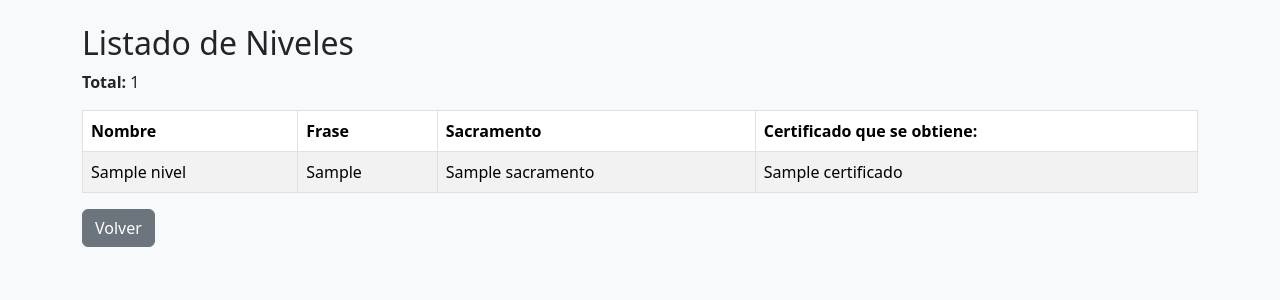
After one commit to MartinBurga/ProjectPhase7, a Flask app: page /Nivel in a window 1280 px wide. The commit adds this page. Shown: the top 300 px of the page. Run offline with Flask 3, Linux system fonts and the light colour scheme; a database or web service that is not in the repository returns one stand-in record (values such as "Sample title"); some libraries are stand-ins or nearby versions.

Commit message:
Implementacion de apartados de Nivel y coreccion de estructura

```diff
--- a/app.py
+++ b/app.py
@@ -8,12 +8,12 @@ app = Flask(__name__)
 app.config["MONGO_URI"] = config.MONGO_URI
 mongo = PyMongo(app)
 
+# ================= INDEX =================
 @app.route("/")
 def index():
     return render_template("index.html")
 
 # ================= CATEQUISTA =================
-
 @app.route("/Catequista")
 def catequista():
     catequistas = list(mongo.db.Catequista.find())
@@ -44,6 +44,7 @@ def editar_catequista(id):
             }}
         )
         return redirect(url_for("catequista"))
+
     catequista = mongo.db.Catequista.find_one({'_id': ObjectId(id)})
     return render_template("Catequista_form.html", accion="Editar", catequista=catequista)
 
@@ -53,36 +54,60 @@ def eliminar_catequista(id):
     return redirect(url_for("catequista"))
 
 # ================= CATEQUIZANDO =================
-
 @app.route("/Catequizando")
 def catequizando():
     catequizandos = list(mongo.db.Catequizando.find())
+    niveles_dict = {str(n['_id']): n['nombreNivel'] for n in mongo.db.Nivel.find()}
+
+    niveles_resumen = {}
     for c in catequizandos:
         if isinstance(c.get('fechaNacimiento'), datetime):
             c['fechaNacimiento'] = c['fechaNacimiento'].strftime('%Y-%m-%d')
+        # Convertir ObjectId a string para usar en template
+        c['idNivel'] = str(c['idNivel']) if c.get('idNivel') else ''
+        c['nombreNivel'] = niveles_dict.get(c.get('idNivel'), "Sin Nivel")
 
-    niveles = {}
-    for c in catequizandos:
-        nivel = c.get("idNivel", "Sin Nivel")
-        niveles[nivel] = niveles.get(nivel, 0) + 1
+        # Resumen
+        nivel = c['nombreNivel']
+        niveles_resumen[nivel] = niveles_resumen.get(nivel, 0) + 1
 
-    return render_template("Catequizando.html", catequizandos=catequizandos, total=len(catequizandos), niveles_resumen=niveles)
+    return render_template(
+        "Catequizando.html",
+        catequizandos=catequizandos,
+        total=len(catequizandos),
+        niveles_resumen=niveles_resumen
+    )
 
 @app.route("/Catequizando/nuevo", methods=["GET","POST"])
 def nuevo_catequizando():
+    niveles = list(mongo.db.Nivel.find())
+    for n in niveles:
+        n['_id'] = str(n['_id'])  # Convertir ObjectId a string
+
     if request.method == "POST":
         mongo.db.Catequizando.insert_one({
             'nombreCatequizando': request.form['nombre'],
             'apellidoCatequizando': request.form['apellido'],
             'cedulaCatequizando': request.form['cedula'],
             'fechaNacimiento': datetime.strptime(request.form['fechaNacimiento'], "%Y-%m-%d"),
-            'idNivel': request.form['idNivel']
+            'idNivel': ObjectId(request.form['idNivel']) if request.form['idNivel'] else None
         })
         return redirect(url_for("catequizando"))
-    return render_template("Catequizando_form.html", accion="Nuevo", catequizando=None)
+
+    return render_template("Catequizando_form.html", accion="Nuevo", catequizando=None, niveles=niveles)
 
 @app.route("/Catequizando/editar/<id>", methods=["GET","POST"])
 def editar_catequizando(id):
+    niveles = list(mongo.db.Nivel.find())
+    for n in niveles:
+        n['_id'] = str(n['_id'])
+
+    catequizando = mongo.db.Catequizando.find_one({'_id': ObjectId(id)})
+    if isinstance(catequizando.get("fechaNacimiento"), datetime):
+        catequizando["fechaNacimiento"] = catequizando["fechaNacimiento"].strftime("%Y-%m-%d")
+    # Convertir ObjectId a string para seleccionar el nivel en template
+    catequizando['idNivel'] = str(catequizando['idNivel']) if catequizando.get('idNivel') else ''
+
     if request.method == "POST":
         mongo.db.Catequizando.update_one(
             {'_id': ObjectId(id)},
@@ -91,16 +116,12 @@ def editar_catequizando(id):
                 'apellidoCatequizando': request.form['apellido'],
                 'cedulaCatequizando': request.form['cedula'],
                 'fechaNacimiento': datetime.strptime(request.form['fechaNacimiento'], "%Y-%m-%d"),
-                'idNivel': request.form['idNivel']
+                'idNivel': ObjectId(request.form['idNivel']) if request.form['idNivel'] else None
             }}
         )
         return redirect(url_for("catequizando"))
 
-    catequizando = mongo.db.Catequizando.find_one({'_id': ObjectId(id)})
-    if isinstance(catequizando.get("fechaNacimiento"), datetime):
-        catequizando["fechaNacimiento"] = catequizando["fechaNacimiento"].strftime("%Y-%m-%d")
-
-    return render_template("Catequizando_form.html", accion="Editar", catequizando=catequizando)
+    return render_template("Catequizando_form.html", accion="Editar", catequizando=catequizando, niveles=niveles)
 
 @app.route("/Catequizando/eliminar/<id>", methods=["POST"])
 def eliminar_catequizando(id):
@@ -108,7 +129,6 @@ def eliminar_catequizando(id):
     return redirect(url_for("catequizando"))
 
 # ================= PARROQUIA =================
-
 @app.route("/Parroquia")
 def parroquia():
     parroquias = list(mongo.db.Parroquia.find())
@@ -152,5 +172,20 @@ def eliminar_parroquia(id):
     mongo.db.Parroquia.delete_one({'_id': ObjectId(id)})
     return redirect(url_for("parroquia"))
 
+# ================= NIVELES (SOLO LECTURA) =================
+@app.route("/Nivel")
+def nivel():
+    niveles = list(mongo.db.Nivel.find())
+    total = len(niveles)
+
+    for n in niveles:
+        n['_id'] = str(n['_id'])
+        if 'certificado' in n and n['certificado']:
+            n['certificado']['fechaCertificado'] = str(n['certificado']['fechaCertificado'])[:10]
+        if 'sacramento' in n and n['sacramento']:
+            n['sacramento']['fechaSacramento'] = str(n['sacramento']['fechaSacramento'])[:10]
+
+    return render_template("Nivel.html", niveles=niveles, total=total)
+
 if __name__ == "__main__":
     app.run(debug=True)
--- /dev/null
+++ b/templates/Nivel.html
@@ -0,0 +1,44 @@
+<!DOCTYPE html>
+<html lang="es">
+<head>
+<meta charset="UTF-8">
+<title>Niveles</title>
+<link href="https://cdn.jsdelivr.net/npm/bootstrap@5.3.3/dist/css/bootstrap.min.css" rel="stylesheet">
+</head>
+<body class="bg-light">
+<div class="container mt-4">
+<h2>Listado de Niveles</h2>
+
+<p><strong>Total:</strong> {{ total }}</p>
+
+<table class="table table-bordered table-striped">
+<thead>
+<tr>
+<th>Nombre</th>
+<th>Frase</th>
+<th>Sacramento</th>
+<th>Certificado que se obtiene: </th>
+</tr>
+</thead>
+<tbody>
+{% for n in niveles %}
+<tr>
+  <td>{{ n.nombreNivel }}</td>
+  <td>{{ n.fraseNivel }}</td>
+  <td>{{ n.sacramento.nombreSacramento if n.sacramento else 'No existe' }}</td>
+  <td>
+    {% if n.certificado %}
+      {{ n.certificado.nombreCertificado }} <br>
+    {% else %}
+      N/A
+    {% endif %}
+  </td>
+</tr>
+{% endfor %}
+</tbody>
+</table>
+
+<a href="/" class="btn btn-secondary">Volver</a>
+</div>
+</body>
+</html>
--- a/templates/index.html
+++ b/templates/index.html
@@ -15,6 +15,8 @@
 <a href="{{ url_for('catequizando') }}" class="btn btn-primary">Catequizandos</a>
 <a href="{{ url_for('catequista') }}" class="btn btn-success">Catequista</a>
 <a href="{{ url_for('parroquia') }}" class="btn btn-warning">Parroquia</a>
+<a href="{{ url_for('nivel') }}" class="btn btn-info">Niveles</a>
+
 
 </div>
 </div>
```
Also changed, not shown: templates/Catequizando.html (+5 -8 lines), templates/Catequizando_form.html (+10 -3 lines).
